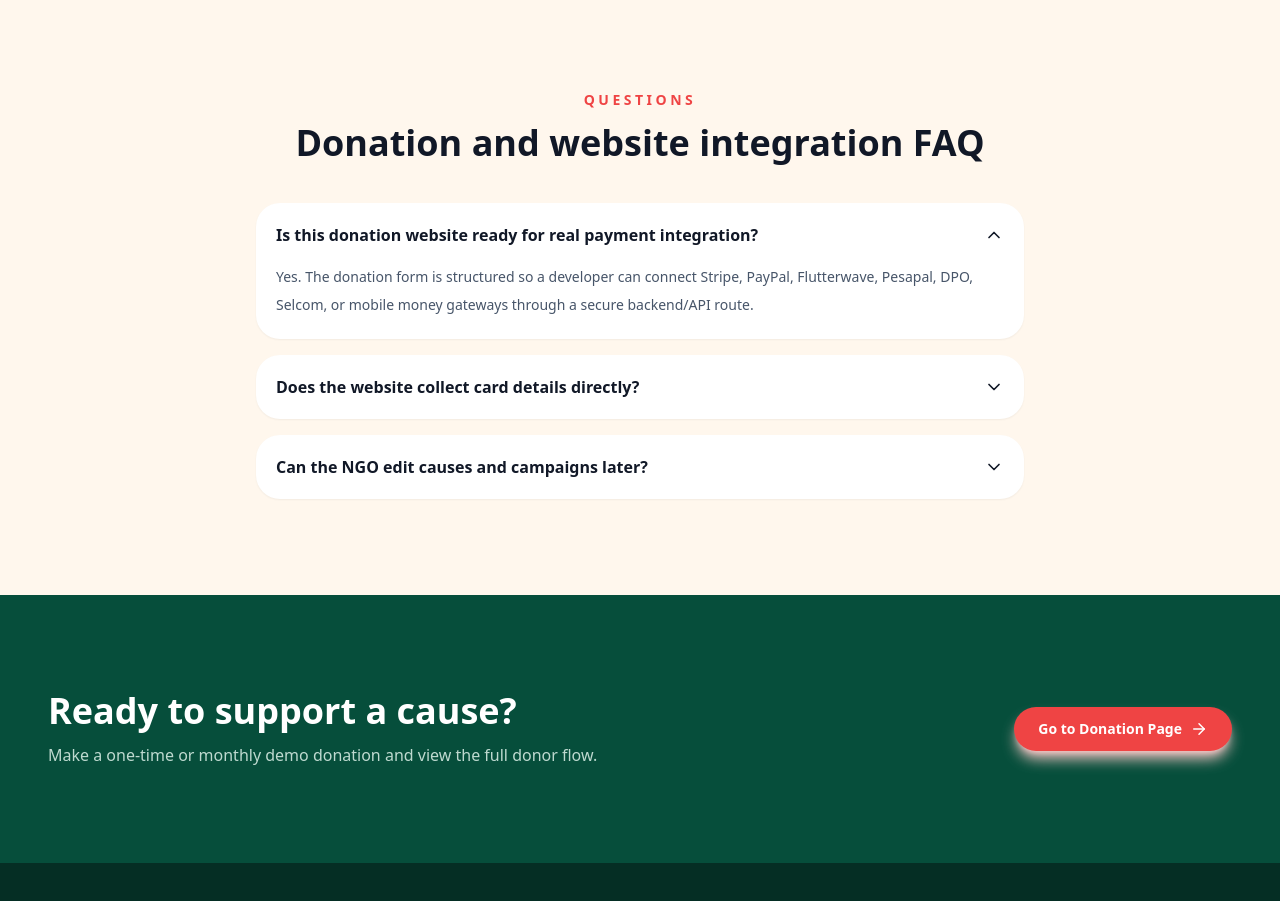
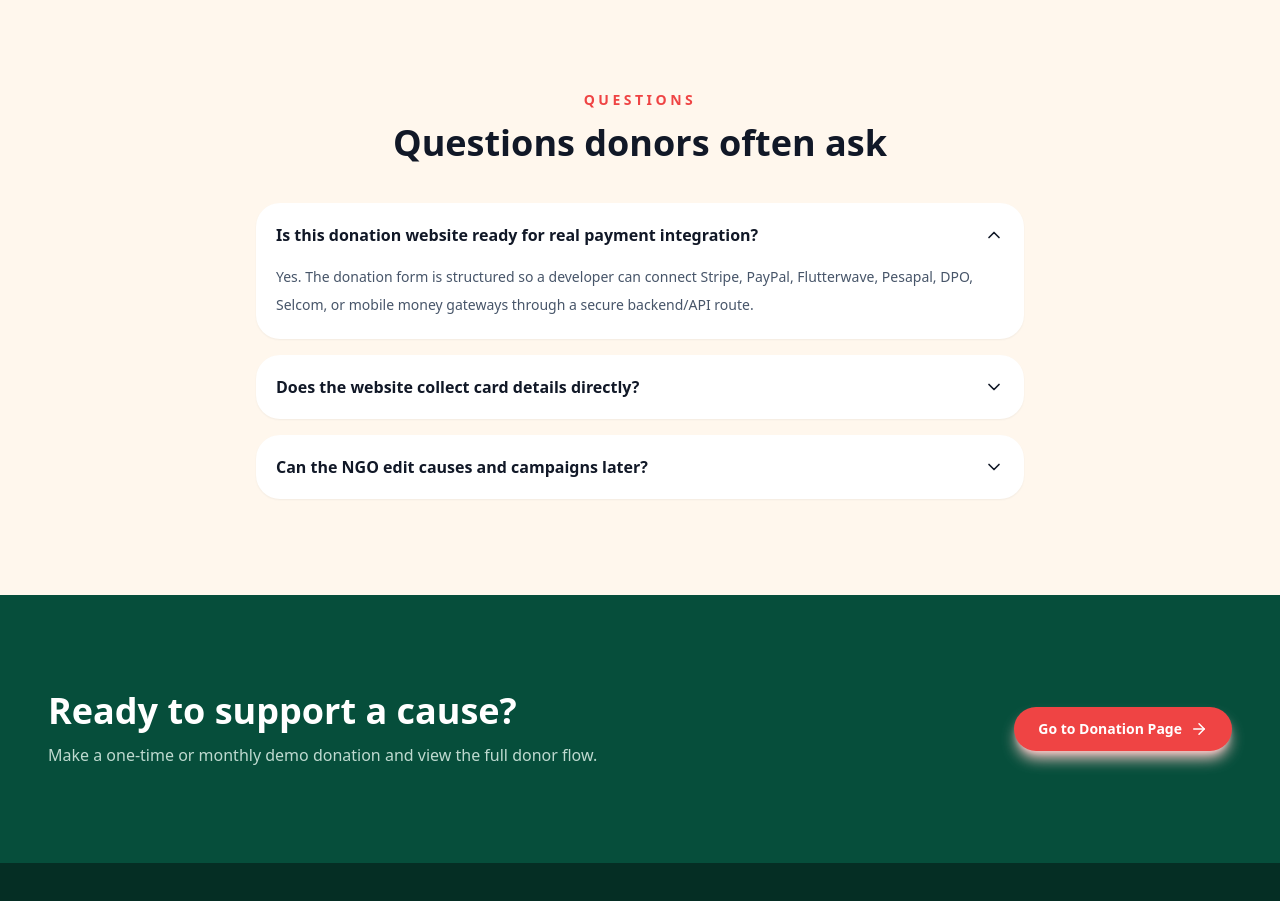
Before and after one commit to brianmichaelu/hopebridge-foundation, a Next.js app: page / in a window 1280 px wide. Shown: the part 5200-6101 px from the top of the page. Built offline with nearby package versions, Linux system fonts and the light colour scheme.

Commit message:
Update FAQ title to reflect donor questions

```diff
--- a/components/FAQAccordion.tsx
+++ b/components/FAQAccordion.tsx
@@ -20,7 +20,7 @@ export default function FAQAccordion({ limit }: Props) {
             Questions
           </span>
           <h2 className="mt-3 text-4xl font-black text-navy">
-            Donation and website integration FAQ
+            Questions donors often ask
           </h2>
         </div>
 
```
